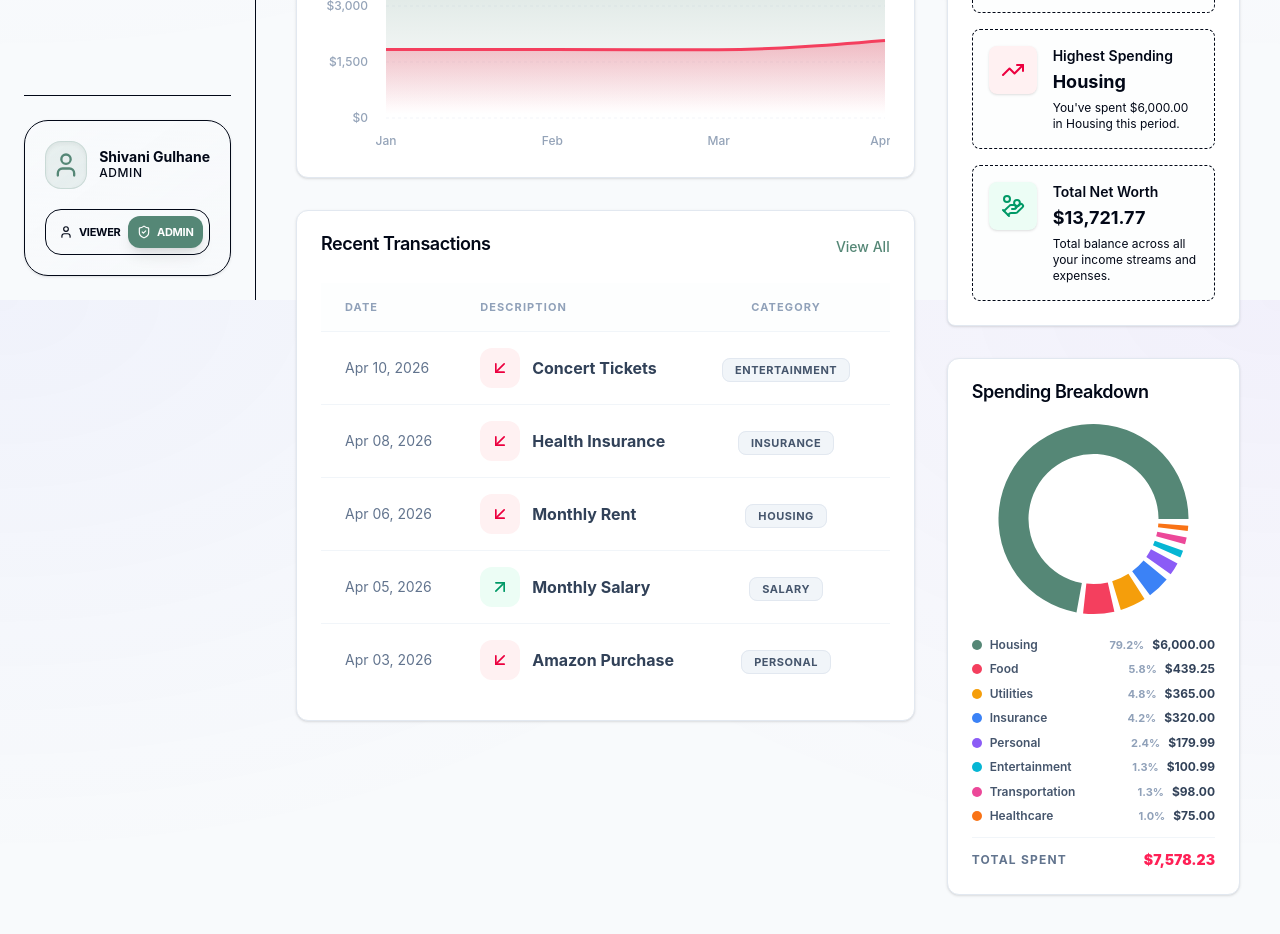
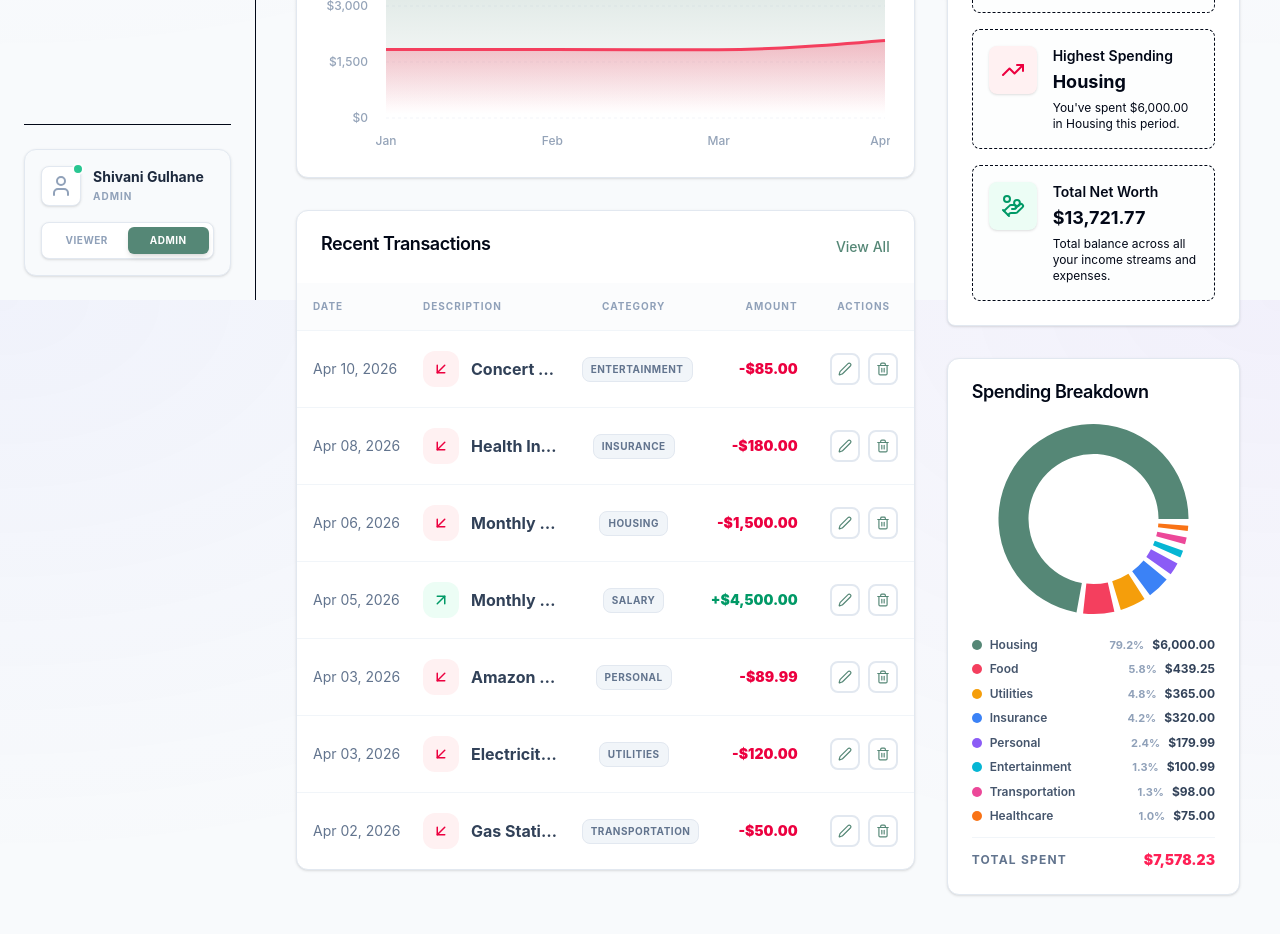
Before and after one commit to Gulhane-Shivani/finance-dashboard, a React (Vite) app: page / in a window 1280 px wide. Shown: the part 500-1434 px from the top of the page. Built offline with nearby package versions, Linux system fonts and the light colour scheme.

Commit message:
implement dashboard layout with transaction table, summary cards, and sidebar navigation

```diff
--- a/src/components/layout/Sidebar.jsx
+++ b/src/components/layout/Sidebar.jsx
@@ -79,35 +79,36 @@ const Sidebar = ({ activeTab, onTabChange }) => {
         </nav>
 
         <div className="mt-auto pt-6 border-t border-border/50">
-          <div className="bg-gradient-to-br from-secondary/80 to-background/50 rounded-3xl p-5 border border-border shadow-sm">
-            <div className="flex items-center gap-3 mb-5">
-              <div className="w-12 h-12 bg-[#558776]/10 rounded-2xl flex items-center justify-center border border-[#558776]/20 shadow-inner">
-                <User className="w-7 h-7 text-[#558776]" />
+          <div className="bg-slate-50 dark:bg-slate-900/50 rounded-xl p-4 border border-slate-200 dark:border-slate-800 shadow-sm transition-all hover:shadow-md">
+            <div className="flex items-center gap-3 mb-4">
+              <div className="w-10 h-10 bg-white dark:bg-slate-800 rounded-lg flex items-center justify-center border border-slate-200 dark:border-slate-700 shadow-sm relative shrink-0">
+                <User className="w-6 h-6 text-slate-400" />
+                <div className="absolute -top-1 -right-1 w-3 h-3 bg-emerald-500 rounded-full border-2 border-white dark:border-slate-800 animate-pulse"></div>
               </div>
-              <div>
-                <p className="text-sm font-bold truncate leading-tight">Shivani Gulhane</p>
-                <p className="text-xs text-muted-foreground font-medium uppercase tracking-wider">{role}</p>
+              <div className="min-w-0">
+                <p className="text-sm font-bold text-slate-800 dark:text-slate-100 truncate leading-tight mb-1">Shivani Gulhane</p>
+                <p className="text-[10px] text-slate-400 font-bold uppercase tracking-widest">{role}</p>
               </div>
             </div>
 
-            <div className="flex bg-background/50 p-1.5 rounded-2xl border border-border/50">
+            <div className="flex bg-white dark:bg-slate-800 p-1 rounded-lg border border-slate-200 dark:border-slate-700 shadow-sm">
               <button
                 onClick={() => setRole('viewer')}
                 className={cn(
-                  "flex-1 flex items-center justify-center gap-1.5 py-2 rounded-xl text-[11px] font-bold transition-all duration-300 uppercase tracking-tight",
-                  role === 'viewer' ? "bg-[#558776] shadow-lg text-white" : "text-muted-foreground hover:text-[#558776]"
+                  "flex-1 flex items-center justify-center gap-1.5 py-1.5 rounded-md text-[10px] font-bold transition-all duration-200 uppercase tracking-wider",
+                  role === 'viewer' ? "bg-slate-900 text-white shadow-md" : "text-slate-400 hover:text-slate-900 dark:hover:text-slate-200"
                 )}
               >
-                <User className="w-3.5 h-3.5" /> Viewer
+                Viewer
               </button>
               <button
                 onClick={() => setRole('admin')}
                 className={cn(
-                  "flex-1 flex items-center justify-center gap-1.5 py-2 rounded-xl text-[11px] font-bold transition-all duration-300 uppercase tracking-tight",
-                  role === 'admin' ? "bg-[#558776] shadow-lg text-white" : "text-muted-foreground hover:text-[#558776]"
+                  "flex-1 flex items-center justify-center gap-1.5 py-1.5 rounded-md text-[10px] font-bold transition-all duration-200 uppercase tracking-wider",
+                  role === 'admin' ? "bg-[#558776] text-white shadow-md" : "text-slate-400 hover:text-slate-900 dark:hover:text-slate-200"
                 )}
               >
-                <ShieldCheck className="w-3.5 h-3.5" /> Admin
+                Admin
               </button>
             </div>
           </div>
--- a/src/components/transactions/TransactionTable.jsx
+++ b/src/components/transactions/TransactionTable.jsx
@@ -60,65 +60,65 @@ const TransactionTable = ({ onEdit, itemsCount }) => {
 
   return (
     <div className="flex flex-col h-full">
-      <div className="overflow-x-auto flex-grow">
-        <table className="w-full text-left border-collapse">
+      <div className="w-full">
+        <table className="w-full text-left border-collapse table-fixed">
           <thead>
-            <tr className="border-b border-slate-100 dark:border-slate-800 bg-slate-50/30 dark:bg-slate-900/10">
-              <th className="px-6 py-4 text-[11px] font-bold text-slate-400 uppercase tracking-widest">Date</th>
-              <th className="px-6 py-4 text-[11px] font-bold text-slate-400 uppercase tracking-widest">Description</th>
-              <th className="px-6 py-4 text-[11px] font-bold text-slate-400 uppercase tracking-widest text-center">Category</th>
-              <th className="px-6 py-4 text-[11px] font-bold text-slate-400 uppercase tracking-widest text-right">Amount</th>
+            <tr className="border-b border-slate-100 dark:border-slate-800 bg-slate-50/50 dark:bg-slate-900/10">
+              <th className="w-[110px] px-4 py-4 text-[10px] font-bold text-slate-400 uppercase tracking-widest">Date</th>
+              <th className="px-4 py-4 text-[10px] font-bold text-slate-400 uppercase tracking-widest text-left">Description</th>
+              <th className="w-[120px] px-2 py-4 text-[10px] font-bold text-slate-400 uppercase tracking-widest text-center">Category</th>
+              <th className="w-[120px] px-4 py-4 text-[10px] font-bold text-slate-400 uppercase tracking-widest text-right">Amount</th>
               {role === 'admin' && (
-                <th className="px-6 py-4 text-[11px] font-bold text-slate-400 uppercase tracking-widest text-center">Actions</th>
+                <th className="w-[100px] px-4 py-4 text-[10px] font-bold text-slate-400 uppercase tracking-widest text-center">Actions</th>
               )}
             </tr>
           </thead>
           <tbody className="divide-y divide-slate-100 dark:divide-slate-800">
             {displayedTransactions.map((transaction) => (
-              <tr key={transaction.id} className="group hover:bg-slate-50 dark:hover:bg-slate-900 transition-colors duration-150">
-                <td className="px-6 py-4 text-sm text-slate-500 whitespace-nowrap">
+              <tr key={transaction.id} className="group hover:bg-slate-50/80 dark:hover:bg-slate-900 transition-colors duration-150">
+                <td className="px-4 py-5 text-sm text-slate-500 whitespace-nowrap">
                   {format(new Date(transaction.date), 'MMM dd, yyyy')}
                 </td>
-                <td className="px-6 py-4">
+                <td className="px-4 py-5">
                   <div className="flex items-center gap-3">
                     <div className={cn(
-                      "w-10 h-10 rounded-xl flex items-center justify-center shrink-0",
+                      "w-9 h-9 rounded-xl flex items-center justify-center shrink-0",
                       transaction.type === 'income' ? "bg-emerald-50 text-emerald-600 dark:bg-emerald-900/20" : "bg-rose-50 text-rose-600 dark:bg-rose-900/20"
                     )}>
-                      {transaction.type === 'income' ? <ArrowUpRight className="w-5 h-5" /> : <ArrowDownLeft className="w-5 h-5" />}
+                      {transaction.type === 'income' ? <ArrowUpRight className="w-4.5 h-4.5" /> : <ArrowDownLeft className="w-4.5 h-4.5" />}
                     </div>
-                    <span className="font-bold text-slate-700 dark:text-slate-200 truncate max-w-[200px]">{transaction.description}</span>
+                    <span className="font-bold text-slate-700 dark:text-slate-200 truncate">{transaction.description}</span>
                   </div>
                 </td>
-                <td className="px-6 py-4 text-center">
-                  <span className="px-3 py-1 rounded-lg text-[11px] font-bold bg-slate-100 dark:bg-slate-800 text-slate-600 dark:text-slate-400 border border-slate-200 dark:border-slate-700 uppercase tracking-wider">
+                <td className="px-2 py-5 text-center">
+                  <span className="inline-block px-2 py-1 rounded-lg text-[10px] font-bold bg-slate-100 dark:bg-slate-800 text-slate-500 dark:text-slate-400 border border-slate-200 dark:border-slate-700 uppercase tracking-wider">
                     {transaction.category}
                   </span>
                 </td>
                 <td className={cn(
-                  "px-6 py-4 text-right font-black text-sm",
+                  "px-4 py-5 text-right font-black text-sm",
                   transaction.type === 'income' ? "text-emerald-600" : "text-rose-600"
                 )}>
                   {transaction.type === 'income' ? '+' : '-'}{formatCurrency(transaction.amount, currency)}
                 </td>
                 {role === 'admin' && (
-                  <td className="px-6 py-4 text-center">
-                    <div className="flex items-center justify-center gap-3">
+                  <td className="px-4 py-5 text-center">
+                    <div className="flex items-center justify-center gap-2">
                       <Button
                         variant="outline"
                         size="icon"
-                        className="w-9 h-9 rounded-lg border-slate-200 dark:border-slate-800 hover:bg-primary/10 hover:border-primary hover:text-primary transition-all shadow-sm"
+                        className="w-8 h-8 rounded-lg border-slate-200 dark:border-slate-800 hover:bg-primary/10 hover:border-primary hover:text-primary transition-all"
                         onClick={() => onEdit(transaction)}
                       >
-                        <Edit2 className="w-4 h-4" />
+                        <Edit2 className="w-3.5 h-3.5" />
                       </Button>
                       <Button
                         variant="outline"
                         size="icon"
-                        className="w-9 h-9 rounded-lg border-slate-200 dark:border-slate-800 hover:bg-rose-50 hover:border-rose-200 hover:text-rose-600 dark:hover:bg-rose-900/10 dark:hover:border-rose-900 shadow-sm"
+                        className="w-8 h-8 rounded-lg border-slate-200 dark:border-slate-800 hover:bg-rose-50 hover:border-rose-200 hover:text-rose-600 dark:hover:bg-rose-900/10 dark:hover:border-rose-900"
                         onClick={() => deleteTransaction(transaction.id)}
                       >
-                        <Trash2 className="w-4 h-4" />
+                        <Trash2 className="w-3.5 h-3.5" />
                       </Button>
                     </div>
                   </td>
--- a/src/pages/DashboardPage.jsx
+++ b/src/pages/DashboardPage.jsx
@@ -128,8 +128,8 @@ const DashboardPage = () => {
               <CardTitle>Recent Transactions</CardTitle>
               <button className="text-sm font-medium text-primary hover:underline">View All</button>
             </CardHeader>
-            <CardContent>
-              <TransactionTable itemsCount={5} />
+            <CardContent className="p-0">
+              <TransactionTable itemsCount={7} />
             </CardContent>
           </Card>
         </div>
```
Also changed, not shown: src/components/dashboard/SummaryCard.jsx (+6 -6 lines).
